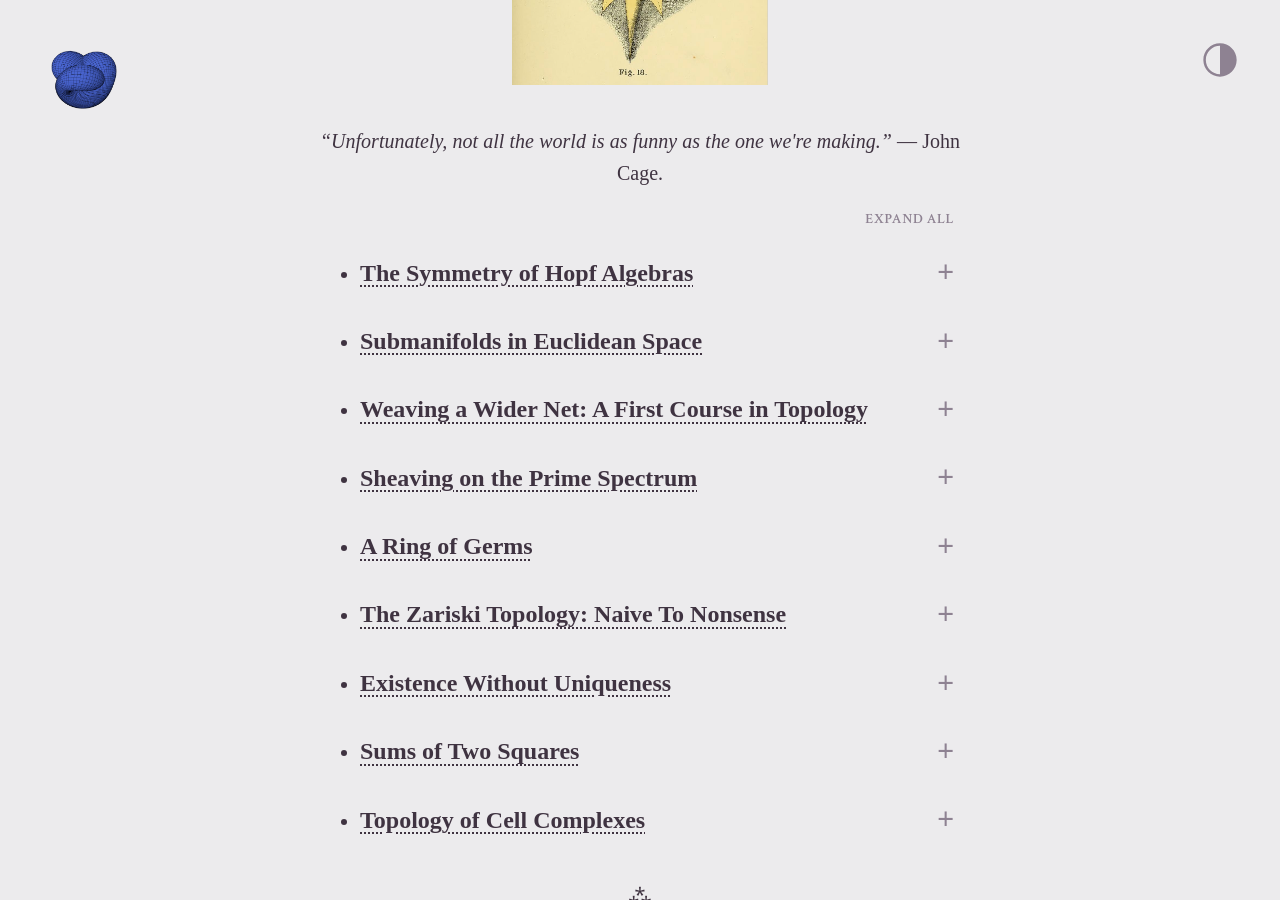
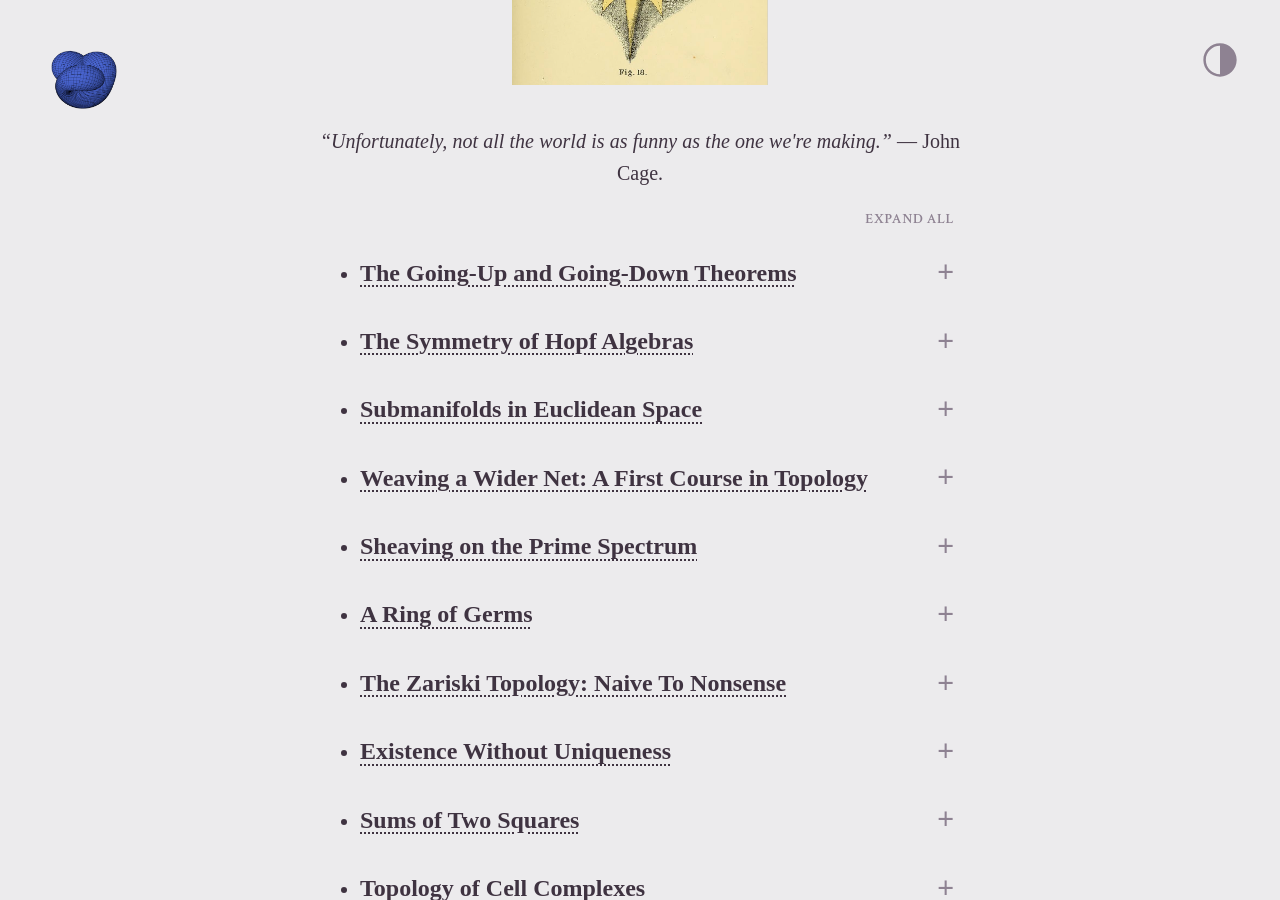
Before and after one commit to williamrygao/williamrygao.github.io, a Jekyll site: the page built from math.md, in a window 1280 px wide and 900 px high, scrolled down 499 px. Built offline with Jekyll 4.4.1, drawn with Linux system fonts in a browser that asks for light colours.

Commit message:
going up going down

```diff
--- a/math.md
+++ b/math.md
@@ -15,6 +15,29 @@ title: Expository Notes
 </div>
 
 <ul>
+    <li>
+        <div class="post">
+            <div>
+                <h2 class="post-title-row">
+                    <a href="/assets/files/updown.pdf" class="pdf-link" target="_blank">The Going-Up and Going-Down Theorems</a>
+                    <button class="accordion-btn"></button>
+                </h2>
+            </div>
+            <div class="accordion-panel">
+                <p class="justified-line font3">
+                    <span>
+                        TAGS: commutative algebra.
+                    </span>
+                    <span class="right">
+                        19 JULY 2025
+                    </span>
+                </p>
+                <p>
+                    Commutative algebra is the study of rings and their ideals. If we believe rings are an abstraction of the integers, then the ideals are the sets of multiples of a fixed integer. Furthermore, an ideal is prime is this fixed integer is prime. It turns out that a mapping between rings comes with a partial correspondence of their ideals. Under the well-behaved circumstances, this becomes a complete correspondence of prime ideals. This correspondence is the essence of the lying-over, going-up, and going-down theorems.
+                </p>
+            </div>
+        </div>
+    </li>
     <li>
         <div class="post">
             <div>
```
Also changed, not shown: 3 other files.
